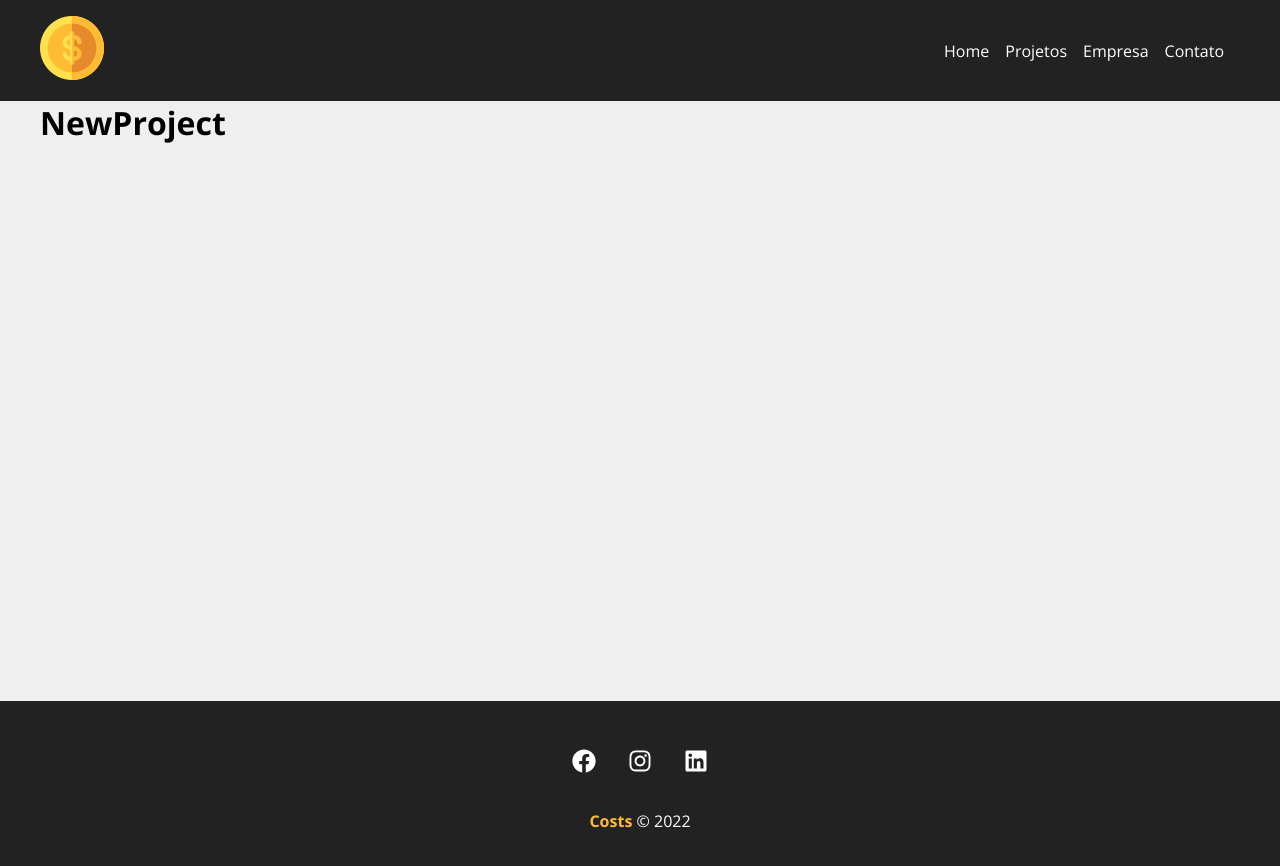
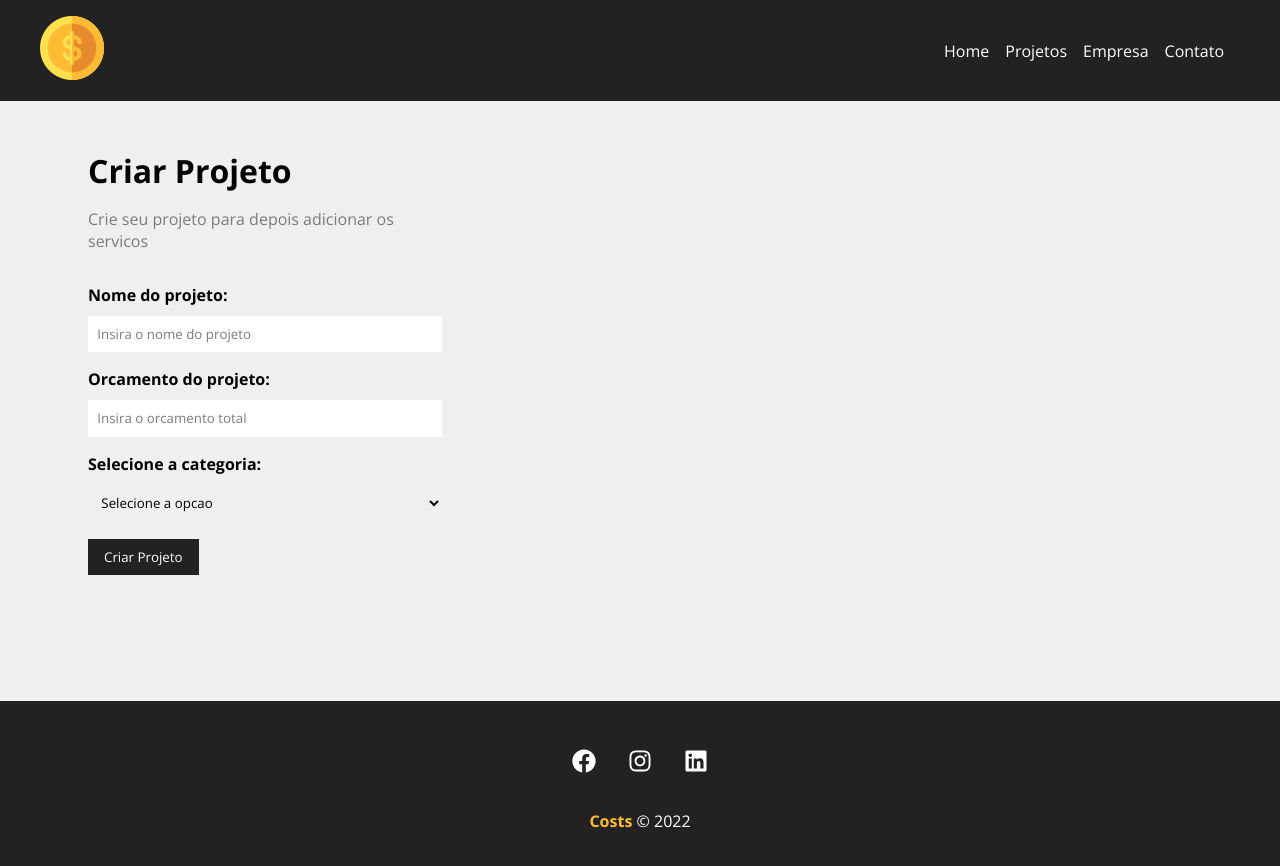
Before and after one commit to benevora/react-app-cost, a React (Create React App) app in the folder costs/: page /newproject in a window 1280 px wide. Shown: the top 866 px of the page. Built offline with nearby package versions, Linux system fonts and the light colour scheme.

Commit message:
form componentization

```diff
--- a/costs/src/App.js
+++ b/costs/src/App.js
@@ -1,4 +1,4 @@
-import {BrowserRouter as Router, Switch, Route, Link} from 'react-router-dom'
+import {BrowserRouter as Router, Switch, Route} from 'react-router-dom'
 import Home from './components/pages/Home'
 import Contact from './components/pages/Contact'
 import Company from './components/pages/Company'
--- /dev/null
+++ b/costs/src/components/form/Input.js
@@ -0,0 +1,20 @@
+import styles from './Input.module.css'
+
+function Input({type, text, name, placeholder, handleOnChange, value}) {
+
+  return (
+    <div className={styles.form_control}>
+      <label htmlFor={name}>{text}:</label>
+      <input
+        type={type}
+        name={name}
+        id={name}
+        placeholder={placeholder}
+        onChange={handleOnChange}
+        value={value}
+      />
+    </div>
+  );
+}
+
+export default Input
--- /dev/null
+++ b/costs/src/components/form/Input.module.css
@@ -0,0 +1,20 @@
+.form_control {
+  display: flex;
+  flex-direction: column;
+  margin-bottom: 1em;
+}
+
+.form_control label {
+  margin-bottom: .6em;
+  font-weight: bold;
+}
+
+.form_control input {
+  padding: .7em;
+  border-radius: 0;
+  border: none;
+}
+
+.form_control input::placeholder {
+  color: #7B7B7B;
+}
--- /dev/null
+++ b/costs/src/components/form/Select.js
@@ -0,0 +1,15 @@
+import styles from './Select.module.css'
+
+function Select({text, name, options, handleOnChange, value}) {
+
+  return (
+    <div className={styles.form_control}>
+      <label htmlFor={name}>{text}:</label>
+      <select name={name} id={name}>
+        <option>Selecione a opcao</option>
+      </select>
+    </div>
+  );
+}
+
+export default Select
--- /dev/null
+++ b/costs/src/components/form/Select.module.css
@@ -0,0 +1,16 @@
+.form_control {
+  display: flex;
+  flex-direction: column;
+  margin-bottom: 1em;
+}
+
+.form_control label {
+  margin-bottom: 0.6em;
+  font-weight: bold;
+}
+
+.form_control select {
+  padding: 0.7em;
+  border-radius: 0;
+  border: none;
+}
--- /dev/null
+++ b/costs/src/components/form/SubmitButton.js
@@ -0,0 +1,12 @@
+import styles from './SubmitButton.module.css'
+
+function SubmitButton({text}) {
+
+  return (
+    <div>
+      <button className={styles.btn}>{text}</button>
+    </div>
+  );
+}
+
+export default SubmitButton
--- /dev/null
+++ b/costs/src/components/form/SubmitButton.module.css
@@ -0,0 +1,14 @@
+.btn {
+  background-color: #222;
+  color: #FFF;
+  padding: 0.7em 1.2em;
+  text-decoration: none;
+  transition: 0.5s;
+  cursor: pointer;
+  border: none;
+}
+
+
+.btn:hover {
+  color: #FFBB33;
+}
--- a/costs/src/components/pages/Home.module.css
+++ b/costs/src/components/pages/Home.module.css
@@ -1,5 +1,8 @@
 .home_container {
   width: 100%;
+  position: absolute;
+  margin-left: auto;
+  margin-right: auto;
   display: flex;
   flex-direction: column;
   align-items: center;
--- a/costs/src/components/pages/NewProject.js
+++ b/costs/src/components/pages/NewProject.js
@@ -1,6 +1,15 @@
+import styles from './NewProject.module.css';
+import ProjectForm from '../project/ProjectForm'
+
 function NewProject() {
 
-  return <h1>NewProject</h1>
+  return (
+    <div className={styles.newproject_container}>
+      <h1>Criar Projeto</h1>
+      <p>Crie seu projeto para depois adicionar os servicos</p>
+      <ProjectForm btnText="Criar Projeto" />
+    </div>
+  )
 }
 
 export default NewProject
--- /dev/null
+++ b/costs/src/components/pages/NewProject.module.css
@@ -0,0 +1,16 @@
+.newproject_container {
+  width: 450px;
+  position: absolute;
+  margin-left: auto;
+  margin-right: auto;
+  margin: 0 auto;
+  padding: 3em;
+}
+
+.newproject_container h1 {
+  margin-bottom: 0.5em;
+}
+
+.newproject_container p {
+  color: #7B7B7B;
+}
--- /dev/null
+++ b/costs/src/components/project/ProjectForm.js
@@ -0,0 +1,28 @@
+import Input from '../form/Input'
+import Select from '../form/Select'
+import SubmitButton from '../form/SubmitButton'
+import styles from './ProjectForm.module.css'
+
+function ProjectForm({btnText}) {
+
+  return (
+      <form className={styles.form}>
+        <Input
+          type="text"
+          text="Nome do projeto"
+          name="name"
+          placeholder="Insira o nome do projeto"
+        />
+       <Input
+          type="number"
+          text="Orcamento do projeto"
+          name="budget"
+          placeholder="Insira o orcamento total"
+        />
+        <Select name="category_id" text="Selecione a categoria"/>
+        <SubmitButton text={btnText} />
+      </form>
+  );
+}
+
+export default ProjectForm
--- /dev/null
+++ b/costs/src/components/project/ProjectForm.module.css
@@ -0,0 +1,4 @@
+.form {
+  width: 100%;
+  margin: 2em 0;
+}
```
